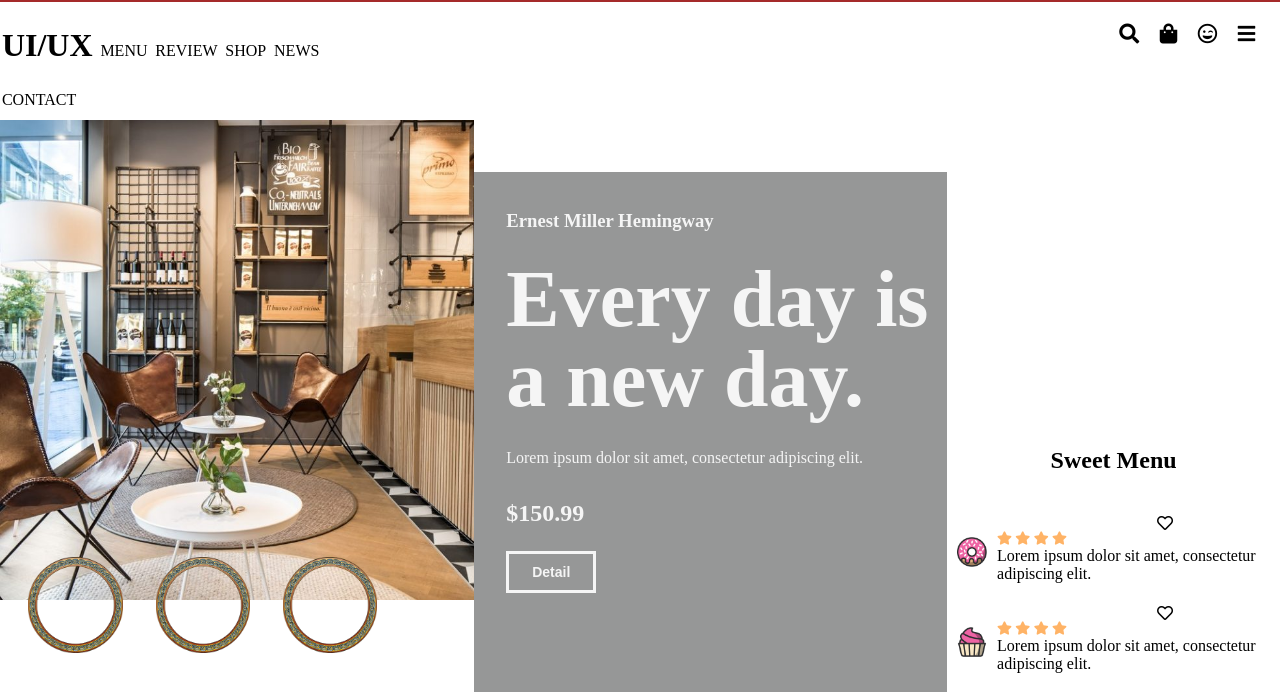
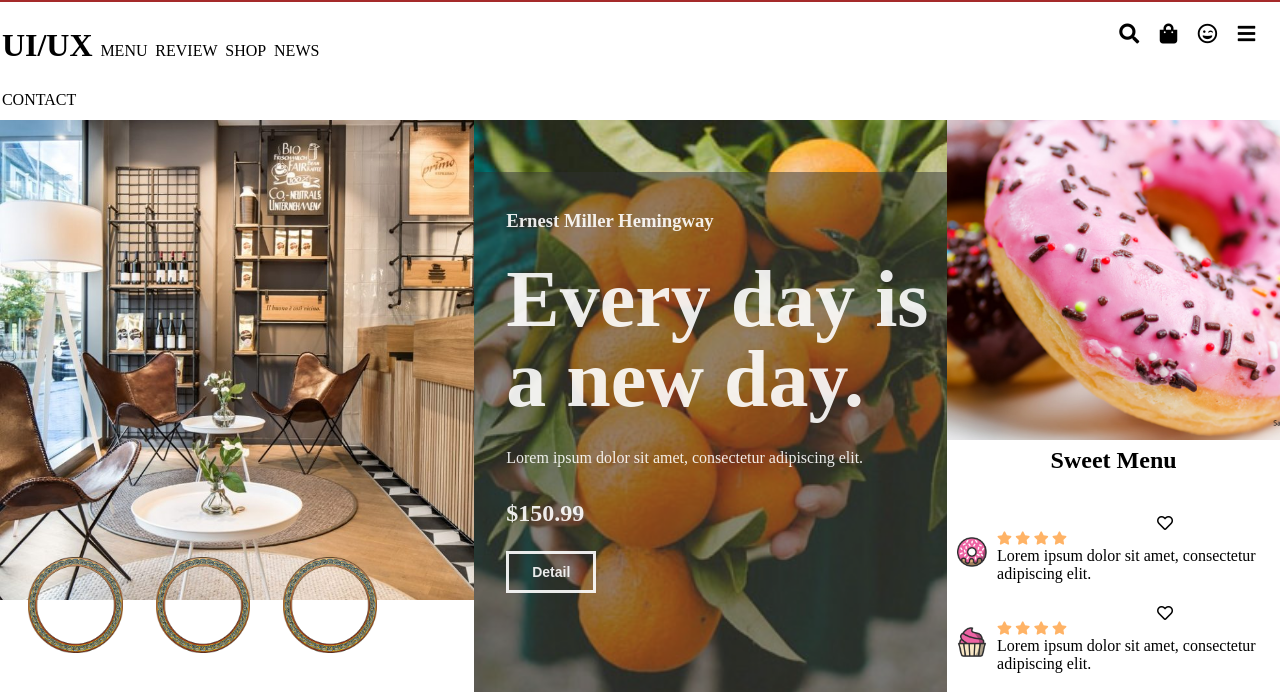
Before and after one commit to thales-dev/DONUTS, a plain HTML site: page index.html in a window 1280 px wide. Shown: the top 692 px of the page. Drawn offline with Linux system fonts and the light colour scheme.

Commit message:
Update styles.css

```diff
--- a/styles.css
+++ b/styles.css
@@ -63,7 +63,7 @@ header .right li {
 
 .box-middle {
   grid-row: 2 / 7;
-  background-image: url("../images/oranges.jpg");
+  background-image: url("oranges.jpg");
   background-repeat: no-repeat;
   background-position: center;
   background-size: cover;
@@ -99,7 +99,7 @@ header .right li {
 
 .box-right {
   grid-row: 2 / 4;
-  background-image: url("../images/donuts.jpg");
+  background-image: url("donuts.jpg");
   background-repeat: no-repeat;
   background-position: center;
   background-size: cover;
```
